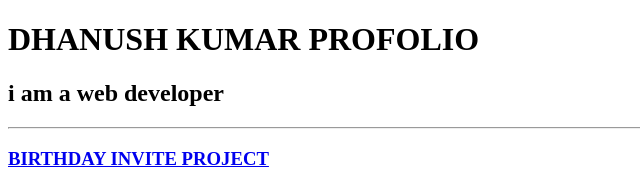
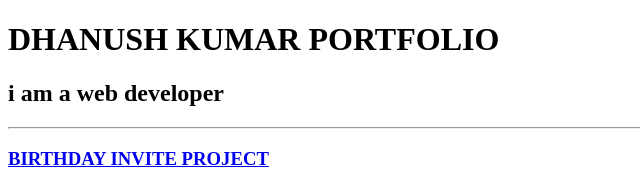
Before and after one commit to dhanush9047/html-portfolio, a plain HTML site: page index.html in a window 1280 px wide. Shown: the top 169 px of the page, without its empty margins (0-640 px from the left). Drawn offline with Linux system fonts and the light colour scheme.

Commit message:
Update index.html

```diff
--- a/index.html
+++ b/index.html
@@ -6,7 +6,7 @@
     <title>KLD WEBSITEE</title>
 </head>
 <body>
-    <h1>DHANUSH KUMAR PROFOLIO</h1>
+    <h1>DHANUSH KUMAR PORTFOLIO</h1>
     <h2>i am a web developer</h2>
     <hr />
     <h3><a href="./public/birthday invite by dk.html">BIRTHDAY INVITE PROJECT</a> </h3>
```
